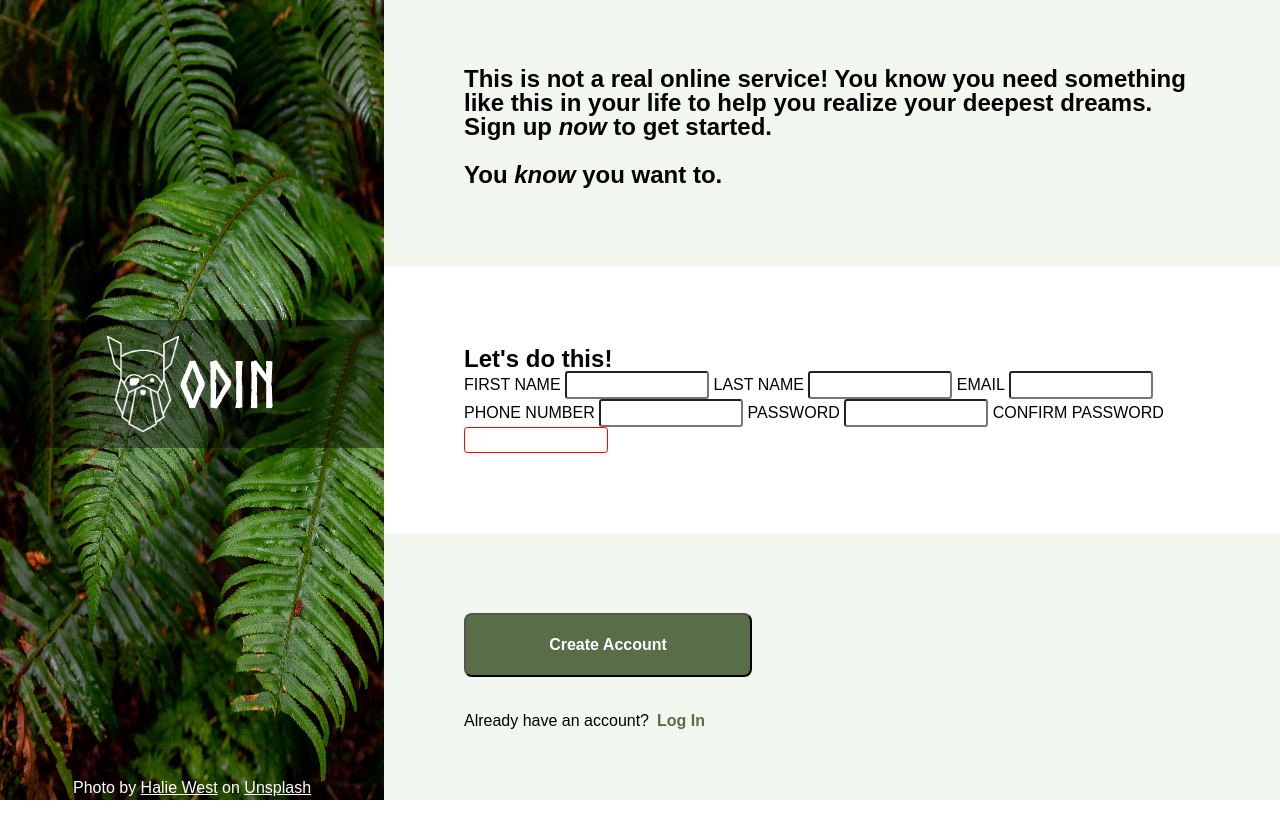
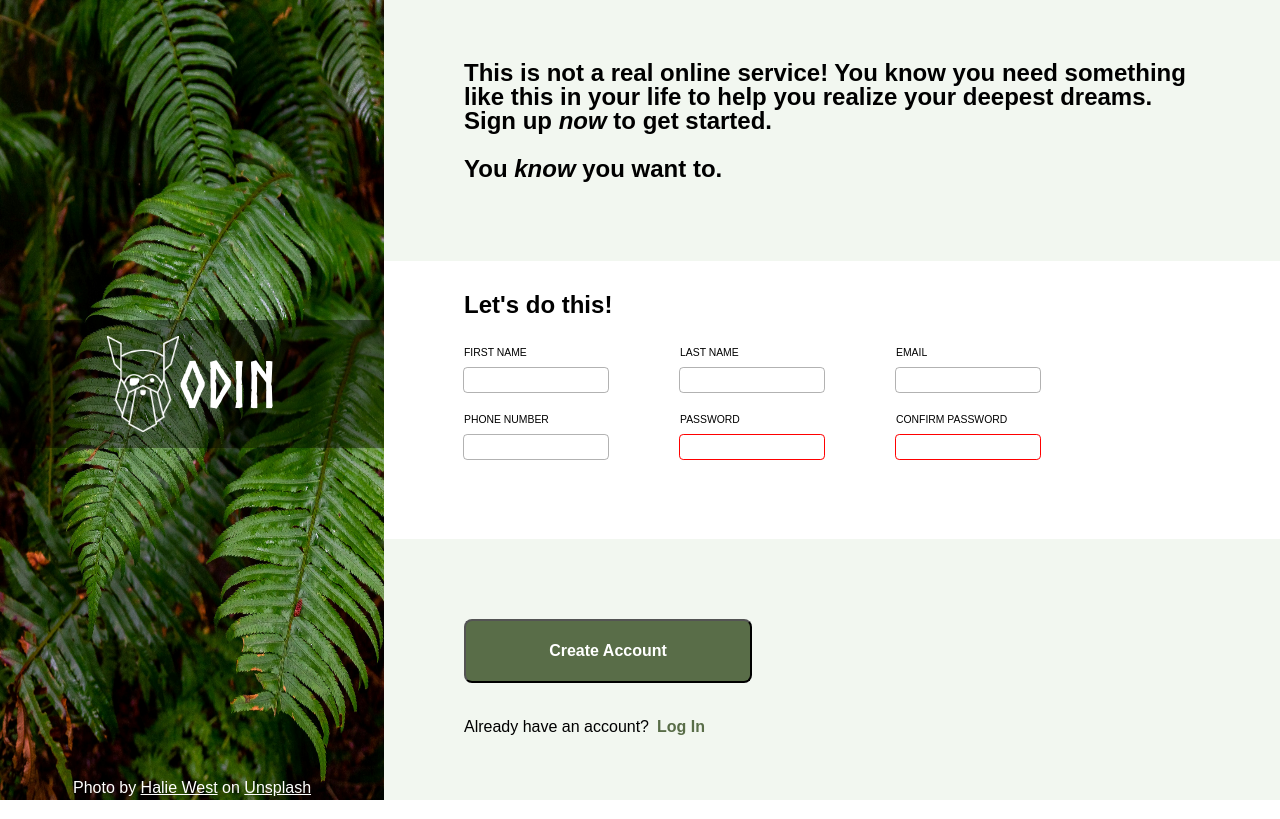
Before and after one commit to TranquilTortoise/sign-up_form, a plain HTML site: page index.html in a window 1280 px wide. Drawn offline with Linux system fonts and the light colour scheme.

Commit message:
complete form styling

```diff
--- a/index.html
+++ b/index.html
@@ -28,28 +28,39 @@
 
         <div class="sign-up_form">
 
-            <h2>Let's do this!</h2>
+            <h2 class="form_title">Let's do this!</h2>
 
             <form action="example.com/path" method="post">
 
+                <div class="form_group">
                     <label for="first_name">FIRST NAME</label>
                     <input type="text" id="first_name" name="first_name">
+                </div>
 
+                <div class="form_group">
                     <label for="last_name">LAST NAME</label>
                     <input type="text" id="last_name" name="last_name">
+                </div>
 
+                <div class="form_group">
                     <label for="user_email">EMAIL</label>
                     <input type="email" id="user_email" name="user_email">
+                </div>
 
+                <div class="form_group">
                     <label for="user_phone">PHONE NUMBER</label>
                     <input type="tel" id="user_phone" name="user_phone">
+                </div>
 
+                <div class="form_group">
                     <label for="user_password">PASSWORD</label>
                     <input type="password" id="user_password" name="user_password">
+                </div>
 
+                <div class="form_group">
                     <label for="confirm_password">CONFIRM PASSWORD</label>
                     <input type="password" id="confirm_password" name="confirm_password">
-
+                </div>
         </div>
 
         <div class="bottom_container">
--- a/styles.css
+++ b/styles.css
@@ -101,7 +101,6 @@ h1, h2, h3, h4, h5, h6 {
 }
 
 .intro,
-.sign-up_form,
 .bottom_container {
     padding: 5em;
 }
@@ -114,6 +113,32 @@ h1, h2, h3, h4, h5, h6 {
 
 .sign-up_form {
     background-color: var(--white-clr);
+    padding: 2em 5em 5em 5em;
+    display: flex;
+    flex-direction: column;
+}
+
+.form_title {
+    margin-bottom: 1em;
+}
+
+form {
+    display: flex;
+    flex-wrap: wrap;
+    gap: 1em;
+}
+
+.form_group {
+    display: flex;
+    flex-direction: column;
+    flex: 1 1 calc(50% - 0.5 em);
+    min-width: 200px;
+}
+
+label {
+    font-size: 0.65em;
+    display: block;
+    margin-bottom: 0.25em;
 }
 
 input {
@@ -124,15 +149,20 @@ input {
     padding: 0;
     margin: 0;
     box-sizing: border-box;
+    border: none;
     border-radius: 0.2em;
+    outline: rgb(0, 0, 0, 0.3) solid 1px;
+
 }
 
 input:focus {
-    border: 10px solid blue;
+    outline: none;
+    outline: 1px solid blue;
 }
 
-#confirm_password {
-    border: red solid 1px;
+#confirm_password,
+#user_password {
+    outline: red solid 1px;
 }
 
 button {
```
Lines whose indentation alone changed are shown as unchanged.
